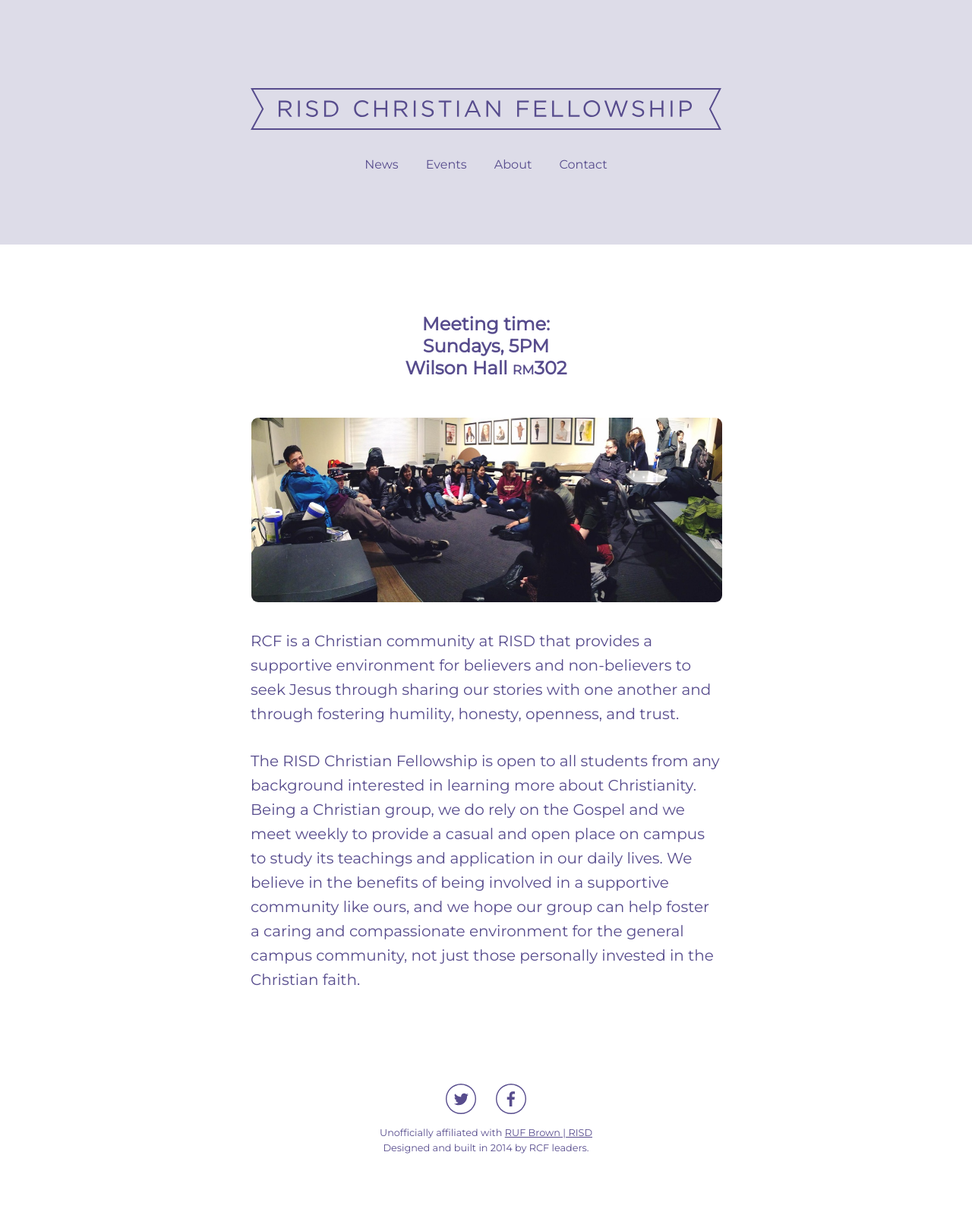
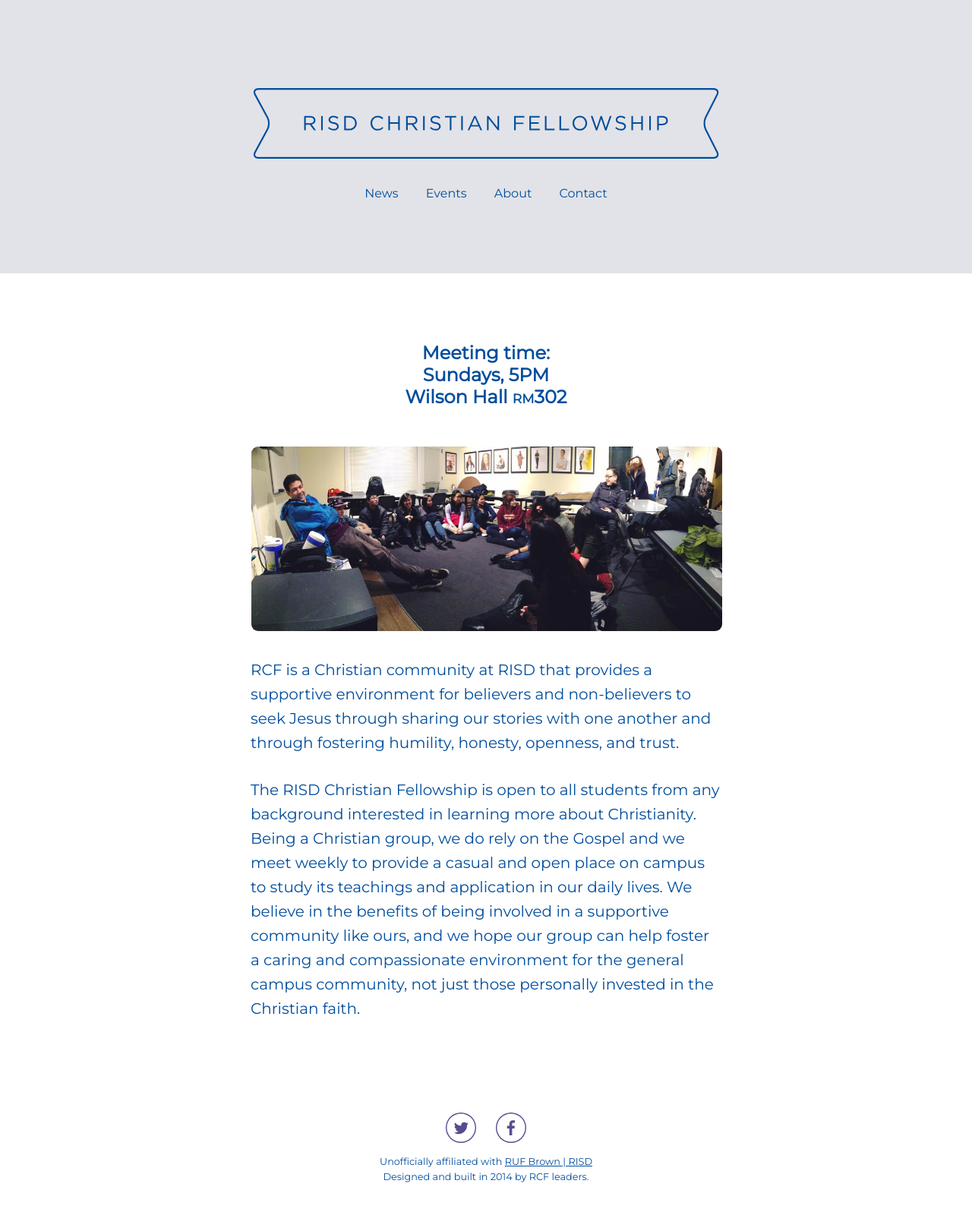
Before and after one commit to mtso/rcf, a PHP site: page /about.php in a window 1280 px wide. Shown: the whole page at 76% size. Before the commit the page ends 1519 px from the top, so only its background shows below. Run offline with PHP 8.4, Linux system fonts and the light colour scheme; style sheets or scripts are compiled from the project's sources.

Commit message:
switched to blue/gray

```diff
--- a/css/style.scss
+++ b/css/style.scss
@@ -3,9 +3,9 @@
 @import url(http://fonts.googleapis.com/css?family=Montserrat);
 
 //COLORS
-$purple : #574c8d;
-$lightpurple : #a7a2c3;
-$lightestpurple : #DDDCE8;
+$purple : #004d9d; //#574c8d
+$lightpurple : #ccccd6; //#a7a2c3
+$lightestpurple : #e2e3e8; //DDDCE8
 
 //Global Styles
 * {
--- a/head.php
+++ b/head.php
@@ -6,7 +6,7 @@
     </head>
     <body>
         <header>
-            <span id="logo"><a href="index.php"><img src="img/rcf-logo.svg" /></a></span>
+            <span id="logo"><a href="index.php"><img src="img/rcf-logo-blue.svg" /></a></span>
             <nav>
                 <ul>
                     <li><a href="index.php">News</a></li>
```
Also changed, not shown: img/rcf-logo-blue.svg (added).
